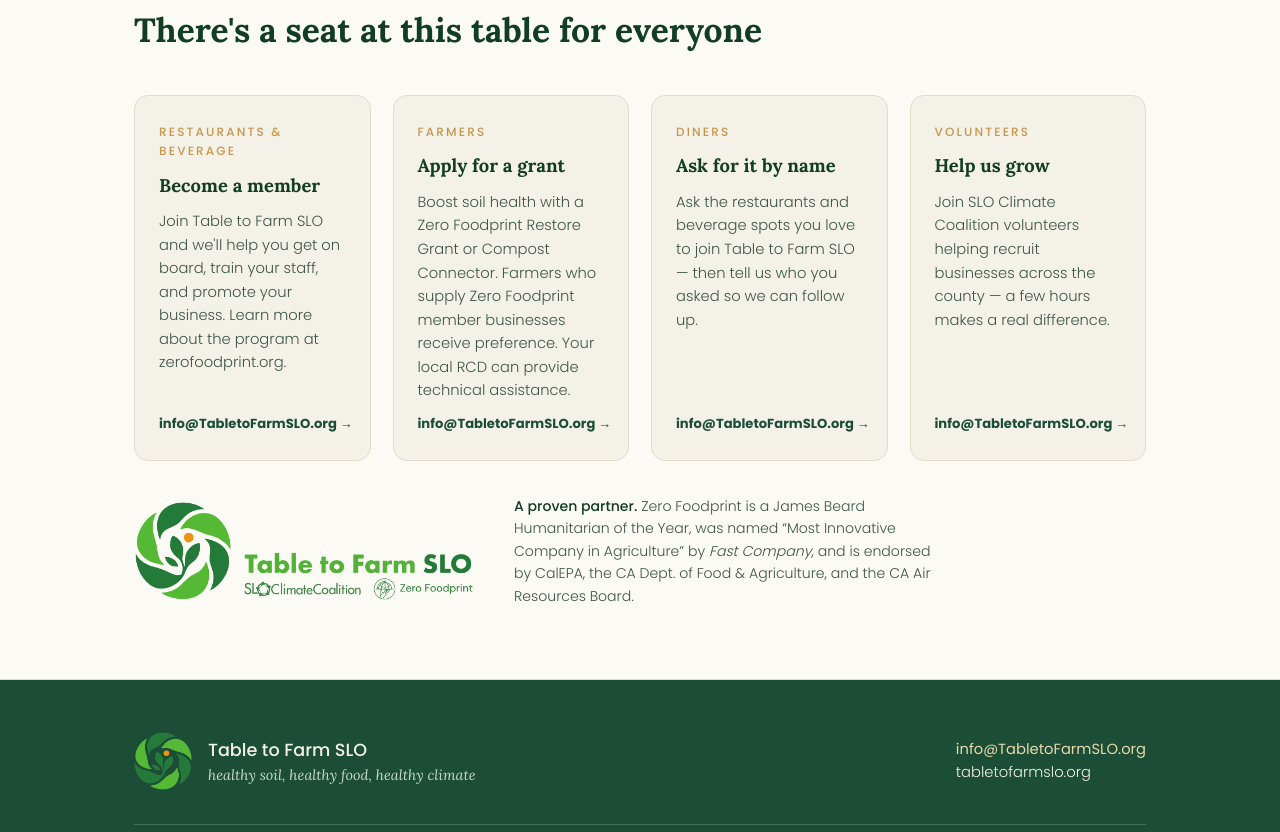
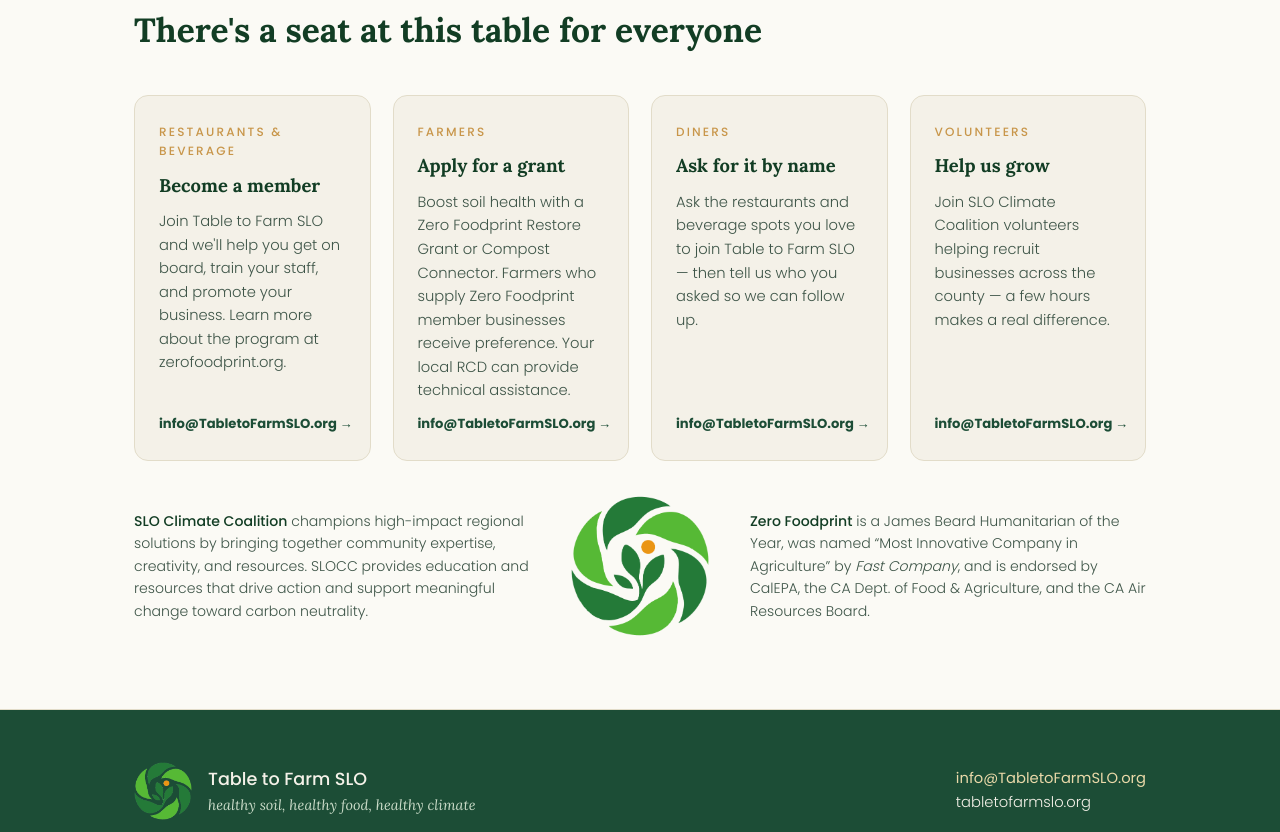
Before and after one commit to epearse/tabletofarmslo, a plain HTML site: page index.html in a window 1280 px wide. Shown: the part 2605-3437 px from the top of the page. Drawn offline with Linux system fonts and the light colour scheme.

Commit message:
Ticker label size; partner row with SLOCC and ZFP blurbs around swirl mark
Co-Authored-By: Claude Opus 5.5 <noreply@anthropic.com>

```diff
--- a/index.html
+++ b/index.html
@@ -107,7 +107,7 @@
   .ticker .track{ display:flex; width:max-content; }
   .ticker .item{ display:inline-flex; flex-shrink:0; align-items:center; gap:28px; padding-right:28px;
     font-family:'Lora',serif; font-size:1.15rem; color:var(--pine); }
-  .ticker .item b{ font-family:'Poppins',sans-serif; font-size:.78rem; letter-spacing:.18em; text-transform:uppercase; font-weight:500; color:var(--soil); }
+  .ticker .item b{ font-family:'Poppins',sans-serif; font-size:1rem; letter-spacing:.14em; text-transform:uppercase; font-weight:500; color:var(--soil); }
   .ticker .item a{ color:inherit; text-decoration:none; }
   .ticker .item a:hover{ text-decoration:underline; text-decoration-color:var(--gold); }
   .ticker .mark{ height:1.1em; width:auto; display:block; flex-shrink:0; }
@@ -146,8 +146,13 @@
   .card a.go:hover{ color:var(--gold); }
 
   /* partner strip */
-  .partner{ display:flex; flex-wrap:wrap; gap:18px 40px; align-items:center; margin-top:34px; }
-  .partner .cred{ font-size:.88rem; color:#3E5548; max-width:420px; }
+  .partner{ display:grid; grid-template-columns:1fr auto 1fr; gap:24px 40px; align-items:center; margin-top:34px; }
+  .partner img{ width:140px; height:auto; display:block; }
+  .partner .cred{ font-size:.88rem; color:#3E5548; }
+  @media (max-width:720px){
+    .partner{ grid-template-columns:1fr; justify-items:center; text-align:center; }
+    .partner img{ order:-1; }
+  }
   .partner .cred b{ font-weight:500; color:var(--pine); }
 
   /* footer */
@@ -276,8 +281,9 @@
     </div>
 
     <div class="partner">
-      <img src="assets/t2f-lockup.png" alt="Table to Farm SLO — SLO Climate Coalition and Zero Foodprint" style="max-width:340px;">
-      <p class="cred"><b>A proven partner.</b> Zero Foodprint is a James Beard Humanitarian of the Year, was named &ldquo;Most Innovative Company in Agriculture&rdquo; by <i>Fast Company</i>, and is endorsed by CalEPA, the CA Dept. of Food &amp; Agriculture, and the CA Air Resources Board.</p>
+      <p class="cred"><b>SLO Climate Coalition</b> champions high-impact regional solutions by bringing together community expertise, creativity, and resources. SLOCC provides education and resources that drive action and support meaningful change toward carbon neutrality.</p>
+      <img src="assets/t2f-swirl.png" alt="Table to Farm SLO">
+      <p class="cred"><b>Zero Foodprint</b> is a James Beard Humanitarian of the Year, was named &ldquo;Most Innovative Company in Agriculture&rdquo; by <i>Fast Company</i>, and is endorsed by CalEPA, the CA Dept. of Food &amp; Agriculture, and the CA Air Resources Board.</p>
     </div>
   </div>
 </section>
```
